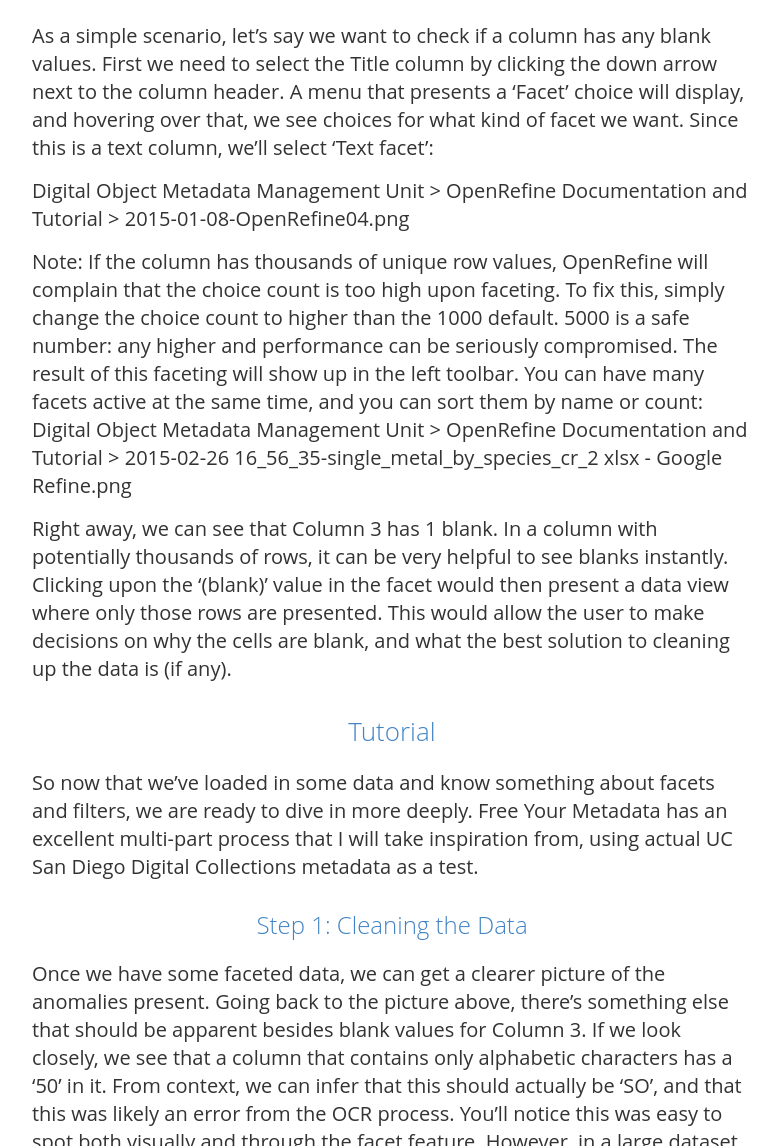
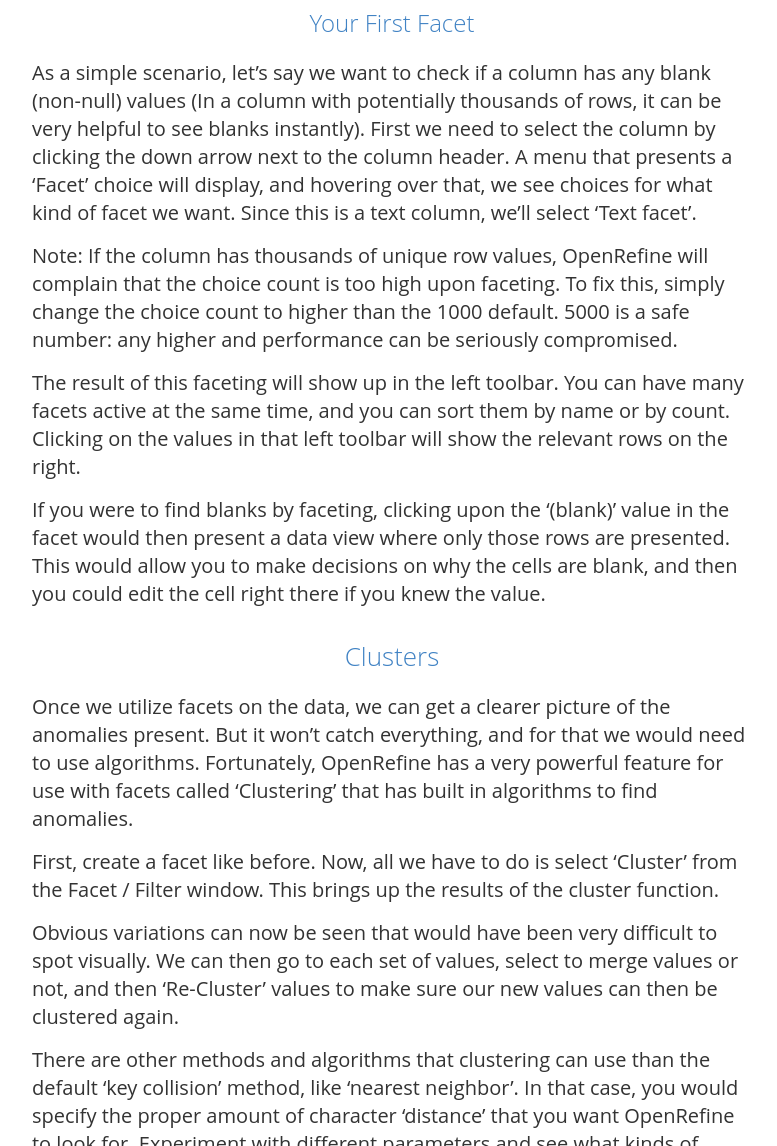
Before and after one commit to remerjohnson/remerjohnson.github.io, a Jekyll site: the page built from _posts/2015-7-24-open_refine_tutorial02.md, in a window 1280 px wide and 1400 px high, scrolled down 757 px. Shown: the part 254-1400 px from the top of the window, without its empty margins (248-1025 px from the left). Built offline with Jekyll 4.4.1, drawn with Linux system fonts in a browser that asks for light colours; nearby versions of some CDN libraries; comment, search, counter and statistics services are not loaded; some of the changed text lies outside the part shown; grey boxes are pictures that could not be loaded.

Commit message:
edited post

```diff
--- a/_posts/2015-7-24-open_refine_tutorial02.md
+++ b/_posts/2015-7-24-open_refine_tutorial02.md
@@ -3,36 +3,31 @@
 title: An OpenRefine Tutorial, Part 2
 ---
 
-## Facets and Filters
-Facets and filters are the main method of using OpenRefine on data. They allow you to take temporary slices of the data, and from there you can perform a variety of actions on that subset of data, all while being able to see that slice visually.
+## Facets
+Facets are the main method of using OpenRefine on data. They allow you to take temporary slices of the data, and from there you can perform a variety of actions on that subset of data, all while being able to see that slice visually.
 
-Facets are basically 'views' of the data that you can isolate, and as you close facets, you will return to the original overview of the data. Even if you do make changes at this point, changes have a clear trail, so that you can revert to previous states of the data.
+Facets are basically 'views' of the data that you can isolate, and as you close facets, you will return to the original overview of the data. Even if you do make changes at this point, changes have a clear trail, so that you can revert to previous states of the data:
 
 ![undo history](http://pushthings4ward.com/img/2013/02/google_refine_doppelte_zeilen_loeschen_07.png)
 
-As a simple scenario, let's say we want to check if a column has any blank values. First we need to select the Title column by clicking the down arrow next to the column header. A menu that presents a 'Facet' choice will display, and hovering over that, we see choices for what kind of facet we want. Since this is a text column, we'll select 'Text facet':
-
-Digital Object Metadata Management Unit > OpenRefine Documentation and Tutorial > 2015-01-08-OpenRefine04.png
+### Your First Facet
+As a simple scenario, let's say we want to check if a column has any blank (non-null) values (In a column with potentially thousands of rows, it can be very helpful to see blanks instantly). First we need to select the column by clicking the down arrow next to the column header. A menu that presents a 'Facet' choice will display, and hovering over that, we see choices for what kind of facet we want. Since this is a text column, we'll select 'Text facet'.
 
 Note: If the column has thousands of unique row values, OpenRefine will complain that the choice count is too high upon faceting. To fix this, simply change the choice count to higher than the 1000 default. 5000 is a safe number: any higher and performance can be seriously compromised.
-The result of this faceting will show up in the left toolbar. You can have many facets active at the same time, and you can sort them by name or count:
-Digital Object Metadata Management Unit > OpenRefine Documentation and Tutorial > 2015-02-26 16_56_35-single_metal_by_species_cr_2 xlsx - Google Refine.png
 
-Right away, we can see that Column 3 has 1 blank. In a column with potentially thousands of rows, it can be very helpful to see blanks instantly. Clicking upon the '(blank)' value in the facet would then present a data view where only those rows are presented. This would allow the user to make decisions on why the cells are blank, and what the best solution to cleaning up the data is (if any).
+The result of this faceting will show up in the left toolbar. You can have many facets active at the same time, and you can sort them by name or by count. Clicking on the values in that left toolbar will show the relevant rows on the right.
 
-## Tutorial
-So now that we've loaded in some data and know something about facets and filters, we are ready to dive in more deeply. Free Your Metadata has an excellent multi-part process that I will take inspiration from, using actual UC San Diego Digital Collections metadata as a test.
+If you were to find blanks by faceting, clicking upon the '(blank)' value in the facet would then present a data view where only those rows are presented. This would allow you to make decisions on why the cells are blank, and then you could edit the cell right there if you knew the value.
 
-### Step 1: Cleaning the Data
-Once we have some faceted data, we can get a clearer picture of the anomalies present.
-Going back to the picture above, there's something else that should be apparent besides blank values for Column 3. If we look closely, we see that a column that contains only alphabetic characters has a '50' in it. From context, we can infer that this should actually be 'SO', and that this was likely an error from the OCR process. You'll notice this was easy to spot both visually and through the facet feature.
-However, in a large dataset, even this faceting can be simply too difficult for a human to visually process in order to catch errors. In this case, OpenRefine has a very powerful feature for use with facets called 'Clustering'.
-First, we need to create a facet. Let's facet on the 'TITLE' field:
+## Clusters
+Once we utilize facets on the data, we can get a clearer picture of the anomalies present. But it won't catch everything, and for that we would need to use algorithms. Fortunately, OpenRefine has a very powerful feature for use with facets called 'Clustering' that has built in algorithms to find anomalies.
 
-Digital Object Metadata Management Unit > OpenRefine Documentation and Tutorial > OpenRefine009.png
+First, create a facet like before. Now, all we have to do is select 'Cluster' from the Facet / Filter window. This brings up the results of the cluster function.
 
-Now, all we have to do is select 'Cluster' from the Facet / Filter window. This brings up the results of the cluster function:
+Obvious variations can now be seen that would have been very difficult to spot visually. We can then go to each set of values, select to merge values or not, and then 'Re-Cluster' values to make sure our new values can then be clustered again.
 
-Digital Object Metadata Management Unit > OpenRefine Documentation and Tutorial > OpenRefine011.png
-Obvious variations can now be seen, that would have been impossible to spot manually. We can then go to each case, select to merge values, or not, and then 'Re-Cluster' values to make sure our new values can then be clustered.
-There are other methods that clustering can use than the default 'key collision' method, like 'nearest neighbor'. In that case, you would specify the proper amount of character 'distance' that you want OpenRefine to look for.
+There are other methods and algorithms that clustering can use than the default 'key collision' method, like 'nearest neighbor'. In that case, you would specify the proper amount of character 'distance' that you want OpenRefine to look for. Experiment with different parameters and see what kinds of clusters that result.
+
+Once you make decisions about merging and edit the cluster interface, OpenRefine will report on how many edits it made to the data.
+
+Next time, we'll get even more complex and talk about how OpenRefine can utilize scripting and import other sources of data into your data.
```
